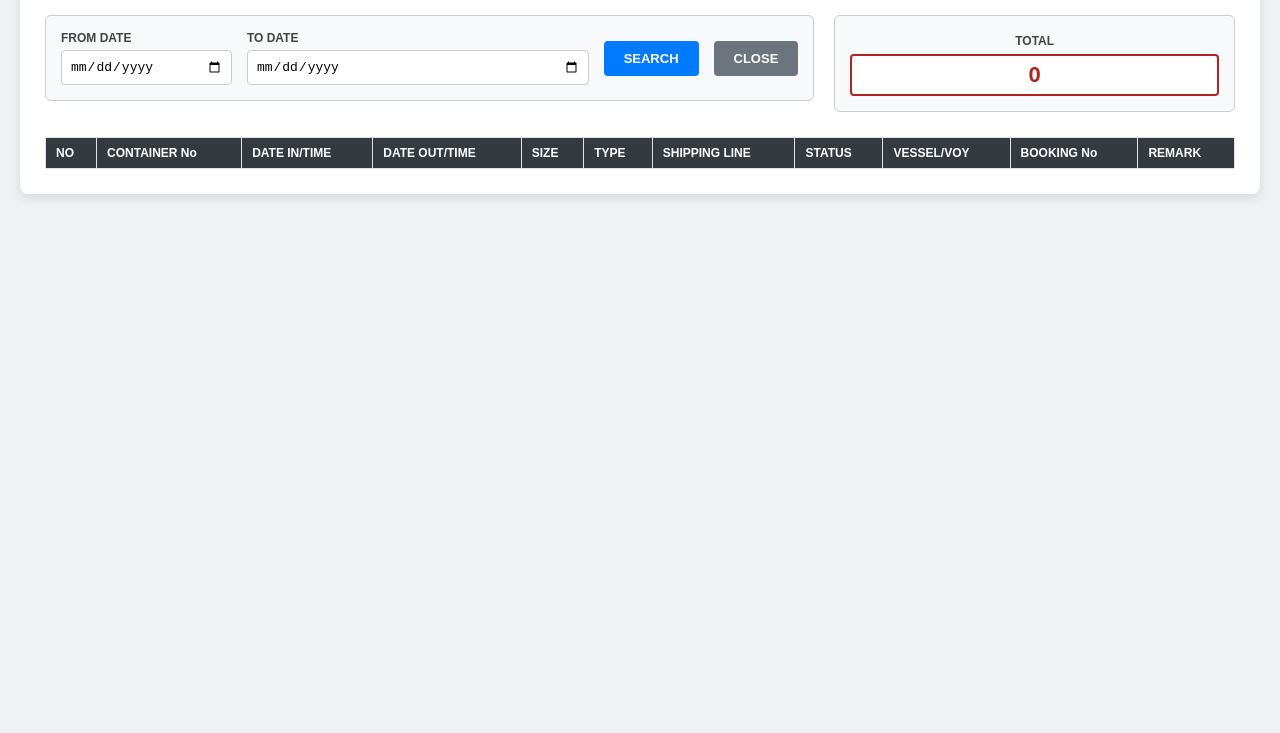
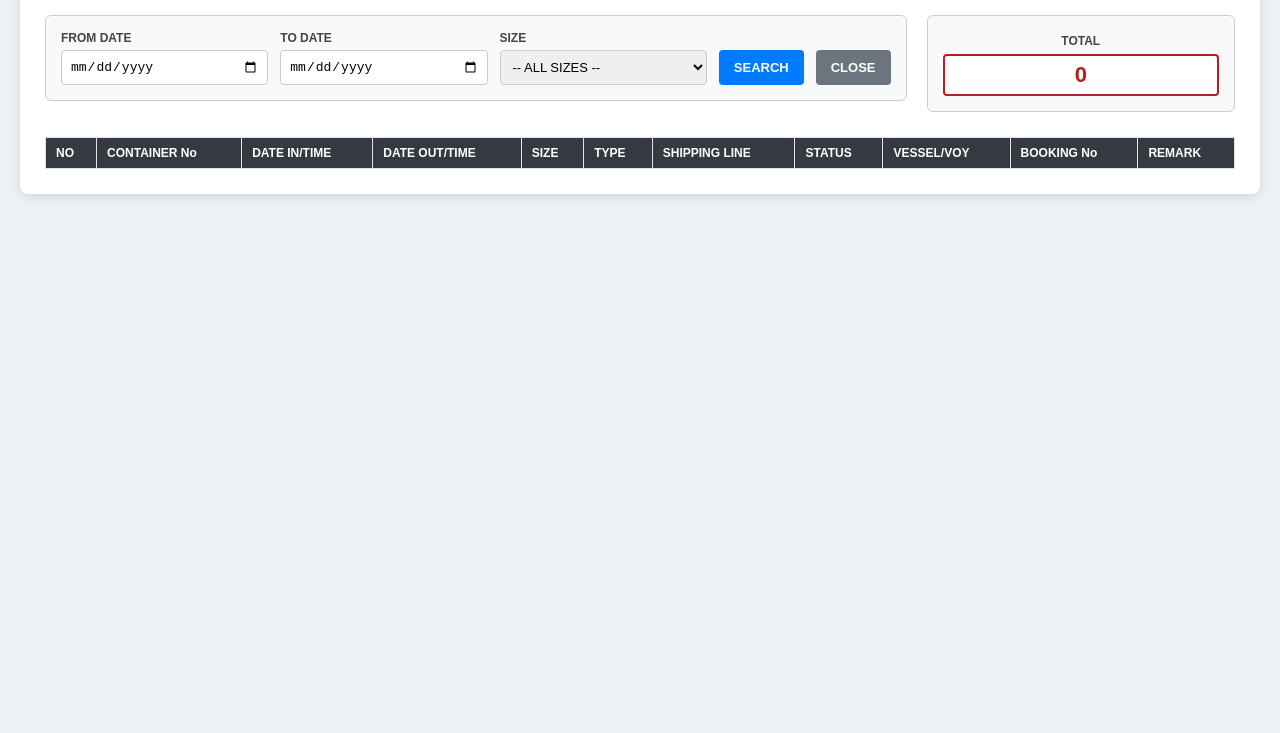
Before and after one commit to Machantra76/my-accesses-api, a website: page public/date_in.html in a window 1280 px wide. Shown: the part 67-800 px from the top of the page. Drawn offline with Linux system fonts and the light colour scheme.

Commit message:
Enhance date search with size filter
Added size filter to search functionality and updated layout.

```diff
--- a/public/date_in.html
+++ b/public/date_in.html
@@ -46,14 +46,14 @@
             align-items: flex-start;
         }
         .search-box {
-            flex: 2;
+            flex: 3;
             border: 1px solid #ccc;
             padding: 15px;
             border-radius: 6px;
             background: #f8f9fa;
             display: grid;
-            grid-template-columns: 1fr 2fr auto auto;
-            gap: 15px;
+            grid-template-columns: 1fr 1fr 1fr auto auto;
+            gap: 12px;
             align-items: center;
         }
         .total-box-container {
@@ -72,7 +72,7 @@
             margin-bottom: 5px;
             text-transform: uppercase;
         }
-        .control-group input {
+        .control-group input, .control-group select {
             width: 100%;
             padding: 8px;
             border: 1px solid #ccc;
@@ -80,7 +80,7 @@
             font-size: 13px;
         }
         .btn {
-            padding: 8px 20px;
+            padding: 8px 15px;
             background: #007bff;
             color: white;
             border: none;
@@ -89,9 +89,10 @@
             font-weight: bold;
             font-size: 13px;
             height: 35px;
+            margin-top: 18px;
         }
         .btn:hover { background: #0056b3; }
-        .btn-close { background: #6c757d; }
+        .btn-close { background: #6c757d; margin-top: 18px; }
         .btn-close:hover { background: #5a6268; }
 
         .total-display {
@@ -140,7 +141,7 @@
         <a href="/dashboard.html" class="back-link">← ត្រឡប់ទៅ Main Menu</a>
     </div>
 
-    <!-- ផ្នែក Search From Date និង Total -->
+    <!-- ផ្នែក Search តាម Date និង Size -->
     <div class="search-section">
         <div class="search-box">
             <div class="control-group">
@@ -150,6 +151,15 @@
             <div class="control-group">
                 <label>TO DATE</label>
                 <input type="date" id="txtToDate">
+            </div>
+            <div class="control-group">
+                <label>SIZE</label>
+                <select id="txtSize">
+                    <option value="">-- ALL SIZES --</option>
+                    <option value="20">20</option>
+                    <option value="40">40</option>
+                    <option value="45">45</option>
+                </select>
             </div>
             <button class="btn" onclick="searchByDate()">SEARCH</button>
             <button class="btn btn-close" onclick="window.location.href='/dashboard.html'">CLOSE</button>
@@ -161,7 +171,7 @@
         </div>
     </div>
 
-    <!-- តារាងបង្ហាញទិន្នន័យ (Data Table) -->
+    <!-- តារាងបង្ហាញទិន្នន័យ -->
     <div class="table-responsive">
         <table>
             <thead>
@@ -189,7 +199,6 @@
 <script>
     const API_BASE = "https://my-accesses-api.onrender.com";
 
-    // 🟢 មុខងារសម្រាប់កត់ត្រាសកម្មភាពចូល Activity Log
     async function logUserActivity(action, module, containerNo, description) {
         let userName = localStorage.getItem("currentUser") || "System";
         let fullName = localStorage.getItem("currentUserFullName") || userName;
@@ -215,6 +224,7 @@
     async function searchByDate() {
         let fromDate = document.getElementById('txtFromDate').value;
         let toDate = document.getElementById('txtToDate').value;
+        let size = document.getElementById('txtSize').value;
 
         if (!fromDate || !toDate) {
             alert("Please select both From Date and To Date!");
@@ -222,7 +232,12 @@
         }
 
         try {
+            // បន្ថែម ?size=${size} ទៅក្នុង URL បើសិនជាមានការជ្រើសរើស Size
             let url = `${API_BASE}/api/containers?from_date=${fromDate}&to_date=${toDate}`;
+            if (size) {
+                url += `&size=${size}`;
+            }
+
             let res = await fetch(url);
             let json = await res.json();
 
@@ -231,7 +246,7 @@
             let rCount = 0;
 
             if (json.data && Array.isArray(json.data)) {
-                json.data.forEach((item, index) => {
+                json.data.forEach((item) => {
                     rCount++;
                     let tr = document.createElement('tr');
                     tr.innerHTML = `
@@ -253,15 +268,15 @@
 
             document.getElementById('txtTotal').innerText = rCount;
 
-            // 🟢 ហៅកត់ត្រាចូល Activity Log ពេលធ្វើការស្វែងរកតាមកាលបរិច្ឆេទ
-            await logUserActivity("SEARCH_DATE", "CONTAINER_DATE_IN", "", `Searched containers from ${fromDate} to ${toDate}, found ${rCount} records`);
+            await logUserActivity("SEARCH_DATE", "CONTAINER_DATE_IN", "", `Searched containers from ${fromDate} to ${toDate} (Size: ${size || 'All'}), found ${rCount} records`);
 
             if (rCount > 0) {
                 alert(`Data loaded successfully! Total: ${rCount} containers.`);
             } else {
-                alert("No data found for the selected date range!");
+                alert("No data found for the selected criteria!");
             }
 
+        }cations (err) {
         } catch (err) {
             console.error("Error fetching data by date:", err);
             alert("មានបញ្ហាក្នុងការតភ្ជាប់ទៅកាន់ Cloud Server!");
```
